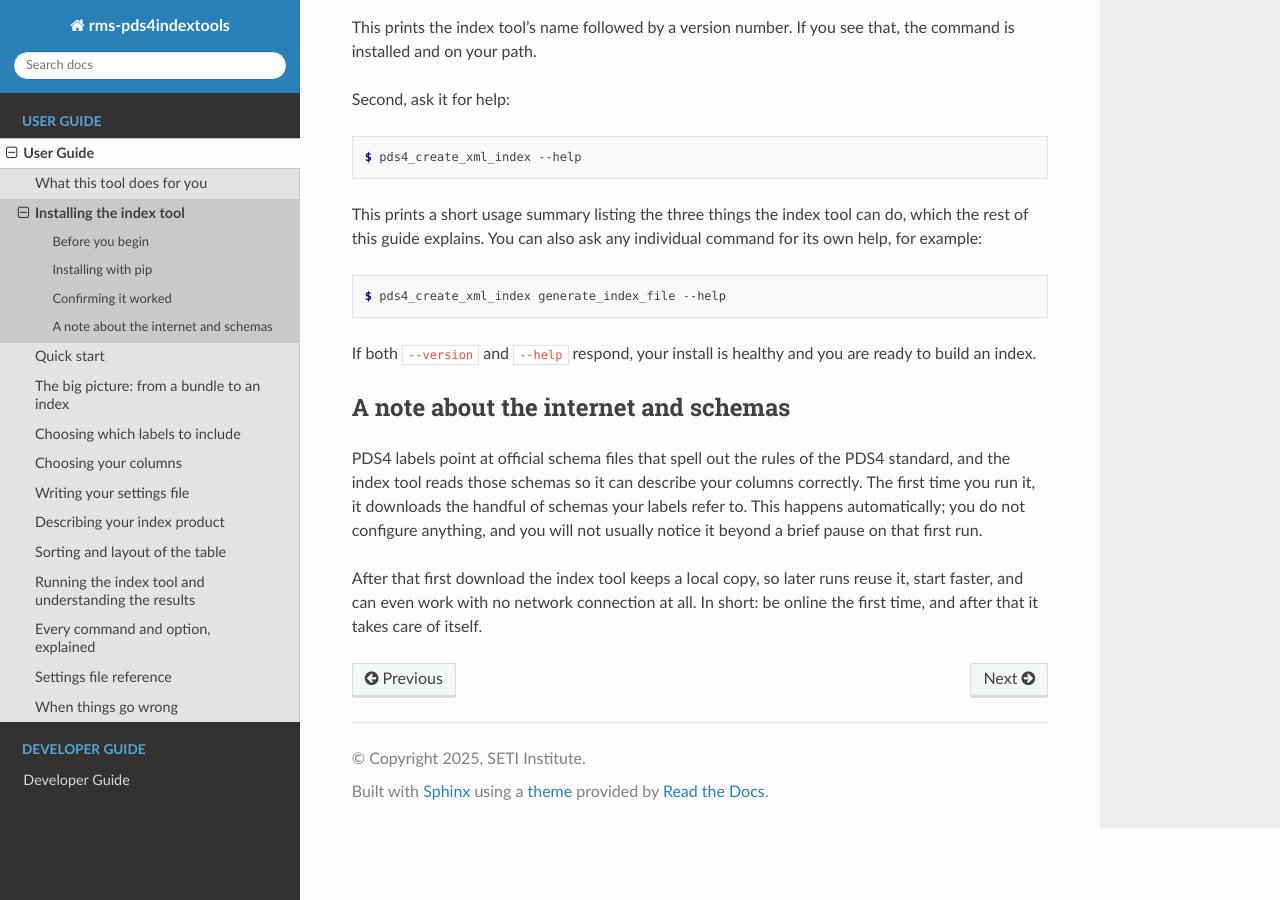
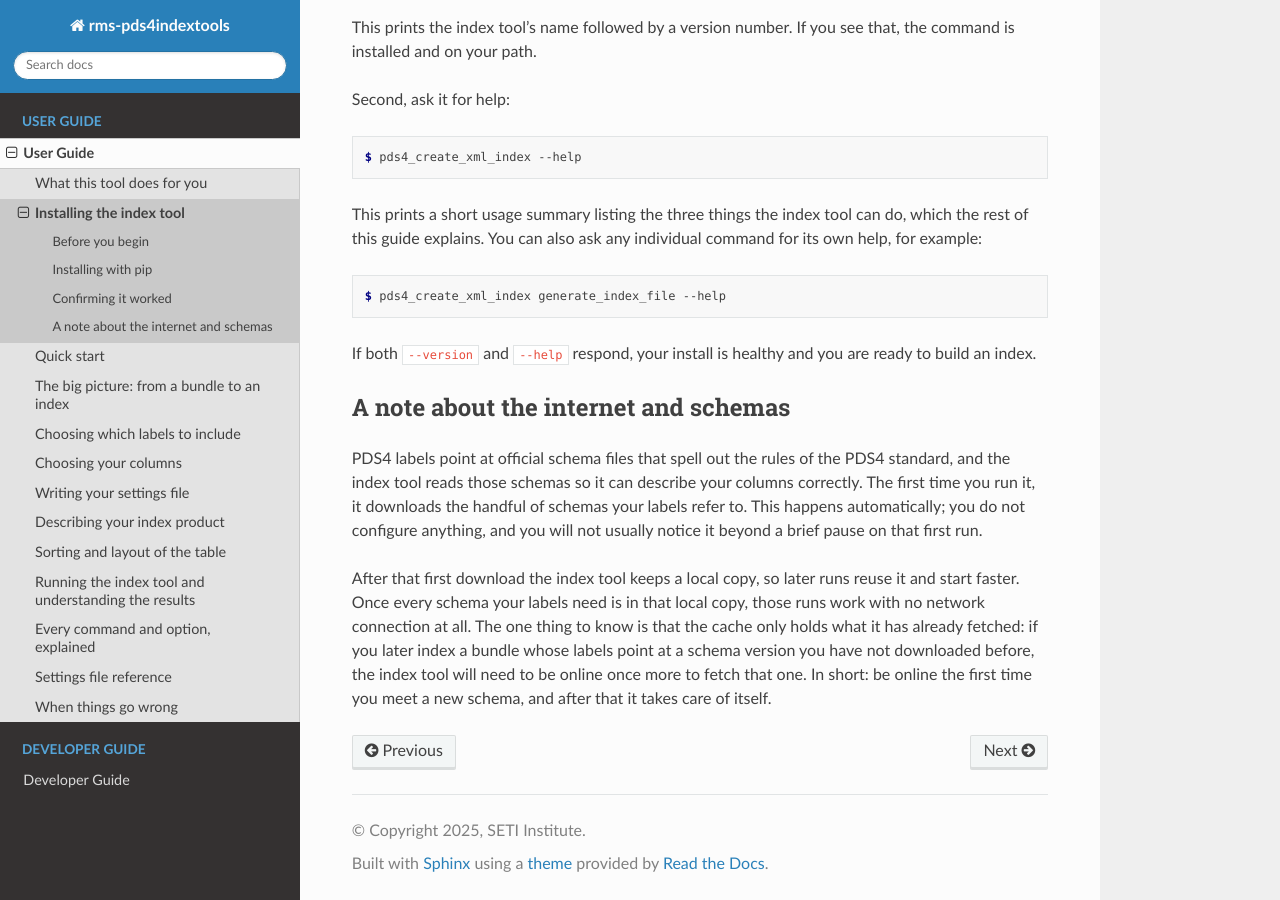
Before and after one commit to SETI/rms-pds4indextools, a Sphinx documentation site: the page built from docs/user/installing.rst, in a window 1280 px wide and 900 px high, scrolled down 1142 px. Built offline with Sphinx 7.4.7 and the Read the Docs theme 3.1.0, drawn with Linux system fonts in a browser that asks for light colours.

Commit message:
Docs: address CodeRabbit review of #79
- architecture: scope the 'every error' claim to expected/domain errors;
  note that an unexpected exception maps to exit code 3.
- installing/introduction/when-things-go-wrong: qualify the offline-cache
  claim — later runs work offline only for schemas already fetched; a bundle
  referencing a not-yet-cached schema version needs the network once more.

```diff
--- a/docs/user/installing.rst
+++ b/docs/user/installing.rst
@@ -84,6 +84,11 @@ schemas your labels refer to. This happens automatically; you do not configure
 anything, and you will not usually notice it beyond a brief pause on that first
 run.
 
-After that first download the index tool keeps a local copy, so later runs reuse it,
-start faster, and can even work with no network connection at all. In short:
-be online the first time, and after that it takes care of itself.
+After that first download the index tool keeps a local copy, so later runs
+reuse it and start faster. Once every schema your labels need is in that local
+copy, those runs work with no network connection at all. The one thing to know
+is that the cache only holds what it has already fetched: if you later index a
+bundle whose labels point at a schema version you have not downloaded before,
+the index tool will need to be online once more to fetch that one. In short: be
+online the first time you meet a new schema, and after that it takes care of
+itself.
```
Also changed, not shown: docs/developer/architecture.rst (+5 -4 lines), docs/user/introduction.rst (+6 -4 lines), docs/user/when-things-go-wrong.rst (+7 -4 lines).
